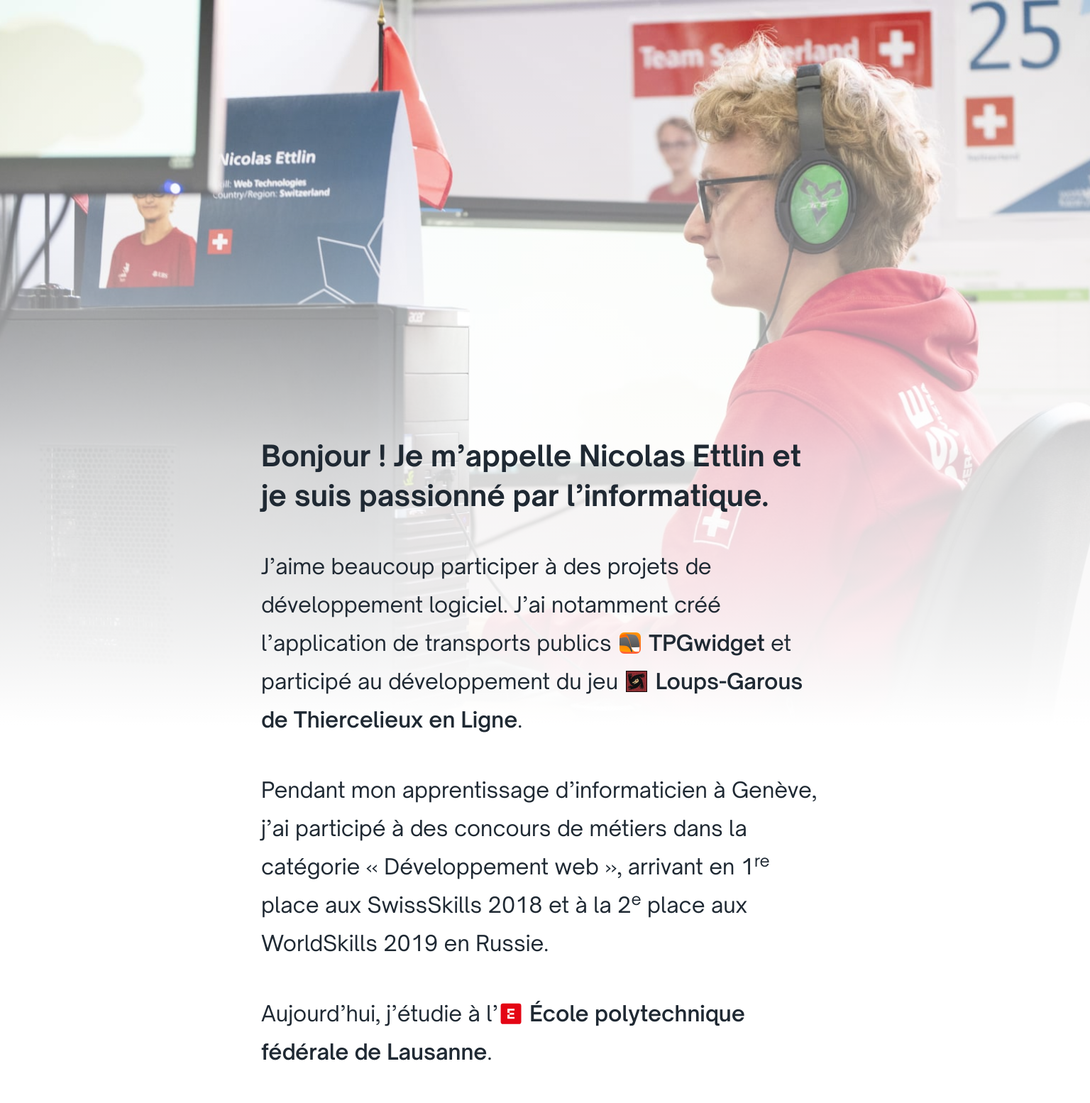
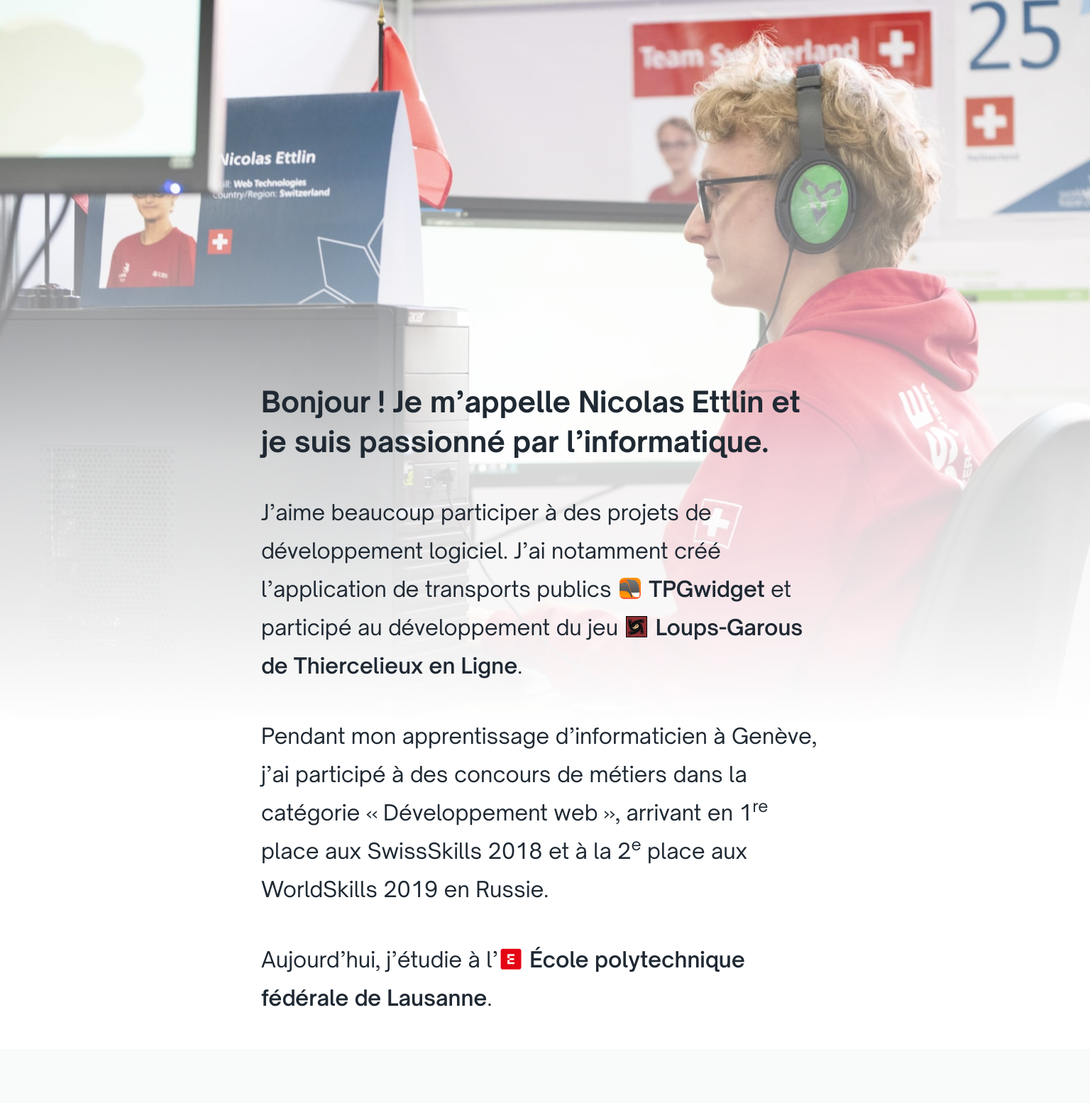
Before and after one commit to Nicolapps/nicolas.ettlin.dev, a PHP site: page / in a window 1536 px wide. Shown: the whole page at 71% size. After the commit the page ends 1418 px from the top, so only its background shows below. Run offline with PHP 8.4, Linux system fonts and the light colour scheme.

Commit message:
Minor hero section enhancements

```diff
--- a/index.html
+++ b/index.html
@@ -14,6 +14,7 @@
     <section class="section-hero">
         <div class="section-hero-image">
             <img
+                sizes="100vw"
                 srcset="
                 resources/images/hero/700.jpg 700w,
                 resources/images/hero/1222.jpg 1222w,
@@ -39,7 +40,7 @@
         </div>
 
         <div class="formatted-content">
-            <h1>Bonjour ! Je m’appelle Nicolas&nbsp;Ettlin et je suis passionné par l’informatique.</h1>
+            <h1>Bonjour&nbsp;! Je m’appelle Nicolas&nbsp;Ettlin et je suis passionné par l’informatique.</h1>
 
             <p>
                 J’aime beaucoup participer à des projets de développement logiciel. J’ai notamment créé l’application de transports publics
@@ -51,7 +52,7 @@
             </p>
 
             <p>
-                Pendant mon apprentissage d’informaticien à Genève, j’ai participé à des concours de métiers dans la catégorie « Développement web »,
+                Pendant mon apprentissage d’informaticien à Genève, j’ai participé à des concours de métiers dans la catégorie «&nbsp;Développement web&nbsp;»,
                 arrivant en 1<sup>re</sup> place aux SwissSkills 2018 et à la 2<sup>e</sup> place aux WorldSkills 2019 en Russie.
             </p>
 
--- a/resources/style/style.css
+++ b/resources/style/style.css
@@ -132,7 +132,7 @@ h1 {
     height: 100%;
     object-fit: cover;
     object-position: top center;
-    max-width: 2000px;
+    max-width: 2600px;
     margin: 0 auto;
 }
 
@@ -175,4 +175,10 @@ h1 {
     }
 }
 
+@media screen and (min-width: 1400px) {
+    .section-hero-image {
+        margin-bottom: -35%;
+    }
+}
+
 /* Projects list */
```
Also changed, not shown: resources/images/links/lgel.png.
